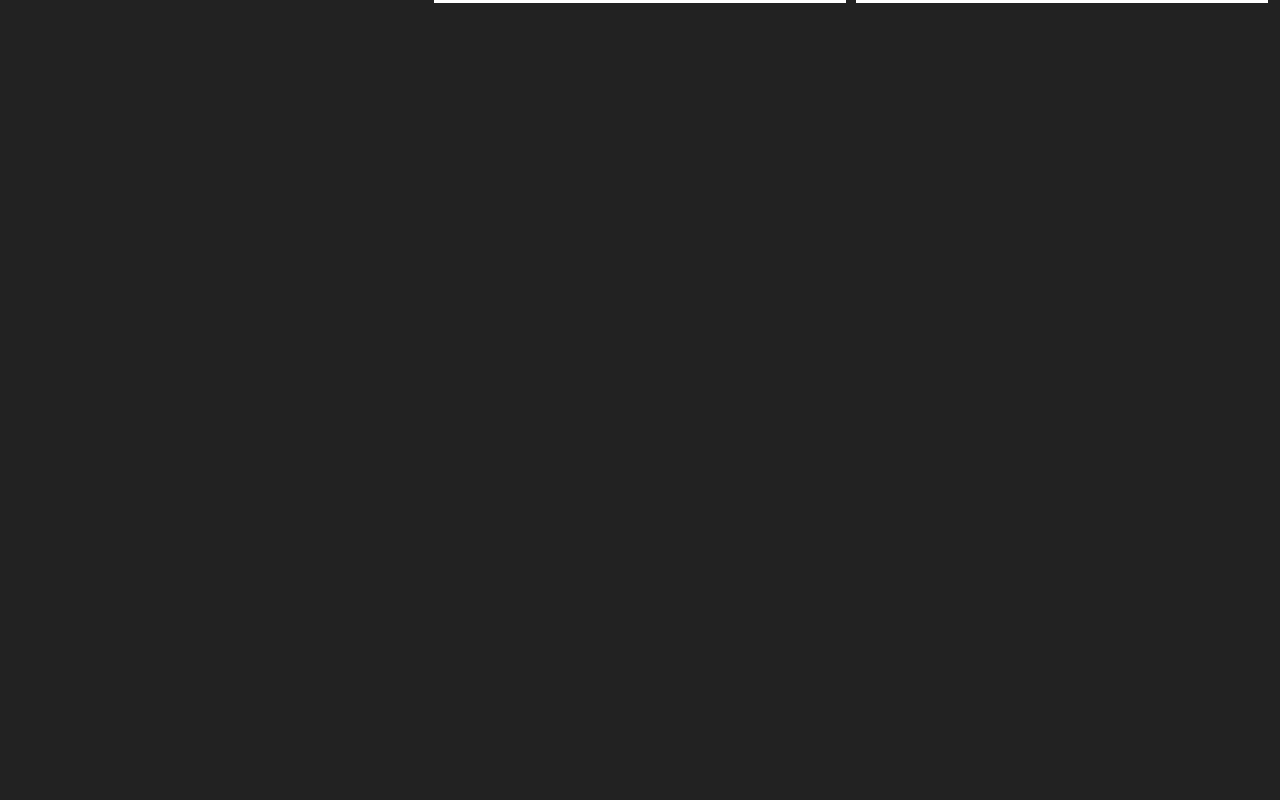
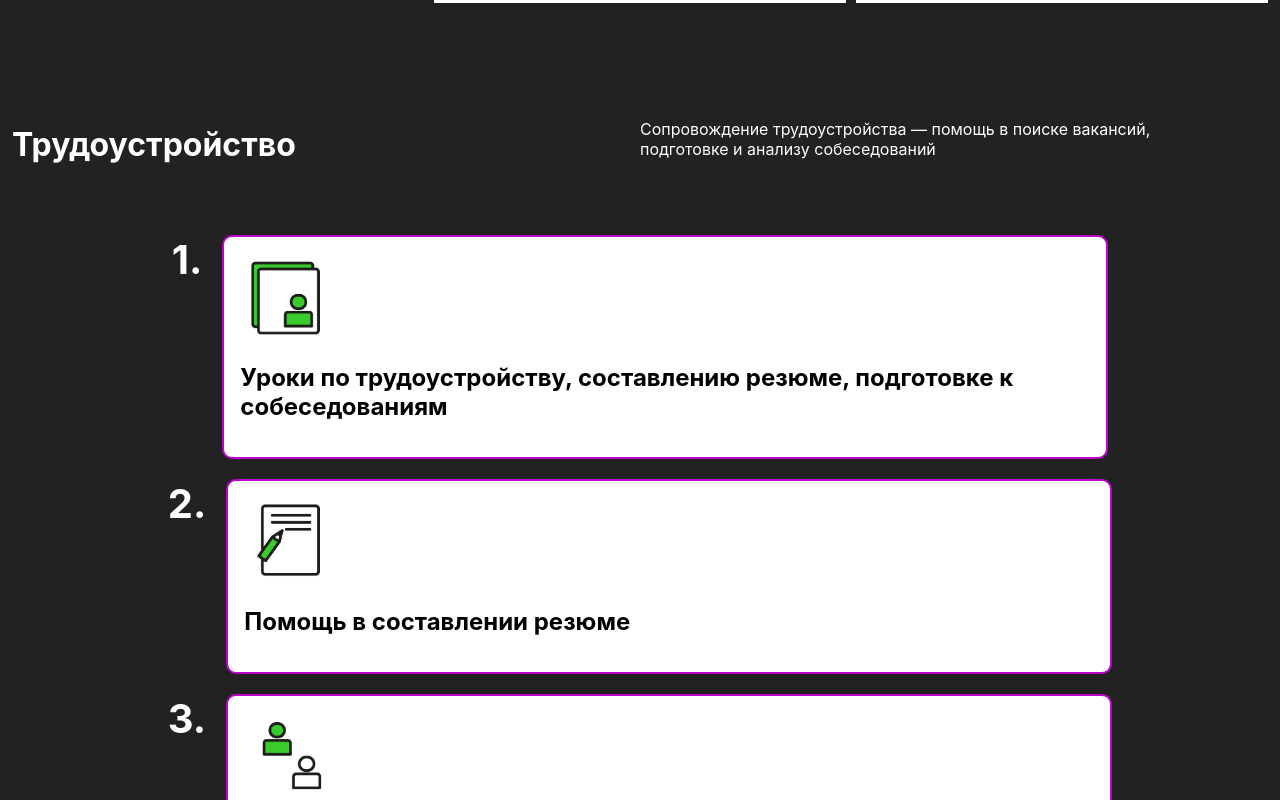
Before and after one commit to moiskillnadne/courses-app, a React (Vite) app: page / in a window 1280 px wide. Shown: the part 4300-5100 px from the top of the page. Before the commit the page ends 4315 px from the top, so only its background shows below. Built offline with nearby package versions, Linux system fonts and the light colour scheme.

Commit message:
feature: employment block

```diff
--- a/src/pages/LandingPage/index.tsx
+++ b/src/pages/LandingPage/index.tsx
@@ -6,6 +6,7 @@ import {
   LandingTeacher,
   LandingWhatCourseContain,
   LandingSupport,
+  LandingEmployment,
 } from "~/widgets/Landing"
 
 export const LandingPage = () => {
@@ -20,6 +21,10 @@ export const LandingPage = () => {
       <LandingWhatCourseContain />
       <ApplyButton />
       <LandingSupport />
+      <Divider size="100px" />
+      <LandingEmployment />
+      <Divider size="100px" />
+      <ApplyButton />
     </div>
   )
 }
--- /dev/null
+++ b/src/widgets/Landing/Employment/EmploymentFeatureCard.tsx
@@ -0,0 +1,35 @@
+import "./style.css"
+
+type Props = {
+  index: number
+  icon: string
+  text: string
+  secondaryText?: string
+
+  backgroundColor: string
+  borderColor: string
+  color?: string
+}
+
+export const EmploymentFeatureCard = (props: Props) => {
+  return (
+    <div className="employment-feature-item">
+      <div className="feature-item-number">{`${props.index}.`}</div>
+      <div
+        className="feature-item-card"
+        style={{
+          backgroundColor: props.backgroundColor,
+          borderColor: props.borderColor,
+          color: props.color ? props.color : "black",
+        }}>
+        <div className="feature-item-card-icon">
+          <img src={props.icon} alt="Passport icon" />
+        </div>
+        <div>
+          <h2>{props.text}</h2>
+          {props.secondaryText && <p>{props.secondaryText}</p>}
+        </div>
+      </div>
+    </div>
+  )
+}
--- /dev/null
+++ b/src/widgets/Landing/Employment/index.tsx
@@ -0,0 +1,62 @@
+import { EmploymentFeatureCard } from "./EmploymentFeatureCard"
+
+import DocumentIcon from "~/assets/media/icons/png/document.png"
+import HandsDealIcon from "~/assets/media/icons/png/hands-deal.png"
+import PassportIcon from "~/assets/media/icons/png/passport.png"
+import TwoPresonIcon from "~/assets/media/icons/png/two-person-split.png"
+import { Divider } from "~/shared/ui"
+import { THEME } from "~/shared/utils"
+
+import "./style.css"
+
+export const LandingEmployment = () => {
+  return (
+    <div className="employment">
+      <div className="employment-title-wrapper">
+        <div>
+          <h1>Трудоустройство</h1>
+        </div>
+        <div>
+          <p>
+            Сопровождение трудоустройства — помощь в поиске вакансий, <br /> подготовке и анализу собеседований
+          </p>
+        </div>
+      </div>
+
+      <Divider size="50px" />
+
+      <div className="employment-content-feature-list-wrapper">
+        <EmploymentFeatureCard
+          index={1}
+          icon={PassportIcon}
+          text="Уроки по трудоустройству, составлению резюме, подготовке к собеседованиям"
+          backgroundColor={THEME.color.white}
+          borderColor={THEME.color.purple}
+        />
+        <EmploymentFeatureCard
+          index={2}
+          icon={DocumentIcon}
+          text="Помощь в составлении резюме"
+          backgroundColor={THEME.color.white}
+          borderColor={THEME.color.purple}
+        />
+        <EmploymentFeatureCard
+          index={3}
+          icon={TwoPresonIcon}
+          text="Симуляционные собеседования"
+          backgroundColor={THEME.color.white}
+          borderColor={THEME.color.purple}
+        />
+        <EmploymentFeatureCard
+          index={4}
+          icon={HandsDealIcon}
+          text="Поддержка трудоустройства после выпуска"
+          secondaryText="анализ собеседований, помощь в подготовке, составление стратегии откликов"
+          backgroundColor={THEME.color.green}
+          borderColor={THEME.color.green}
+          color={THEME.color.white}
+        />
+      </div>
+    </div>
+  )
+}
--- /dev/null
+++ b/src/widgets/Landing/Employment/style.css
@@ -0,0 +1,47 @@
+.employment-title-wrapper {
+  display: grid;
+  grid-template-columns: 1fr 1fr;
+
+  color: white;
+}
+
+.employment-content-feature-list-wrapper {
+  width: 100%;
+
+  display: flex;
+  flex-direction: column;
+  align-items: center;
+
+  gap: 20px;
+}
+
+.employment-feature-item {
+  display: flex;
+}
+
+.feature-item-number {
+  font-size: 40px;
+  font-weight: bold;
+  color: white;
+  padding-right: 20px;
+}
+
+.feature-item-card {
+  border-radius: 10px;
+  border-width: 2px;
+  border-style: solid;
+
+  padding: 16px;
+
+  width: 850px;
+}
+
+.feature-item-card > h2 {
+  font-size: 20px;
+}
+
+.feature-item-card-icon,
+.feature-item-card-icon > img {
+  width: 90px;
+  height: 90px;
+}
--- a/src/widgets/Landing/index.ts
+++ b/src/widgets/Landing/index.ts
@@ -3,3 +3,4 @@ export * from "./TargetAudience"
 export * from "./Teacher"
 export * from "./WhatCourseContain"
 export * from "./Support"
+export * from "./Employment"
```
